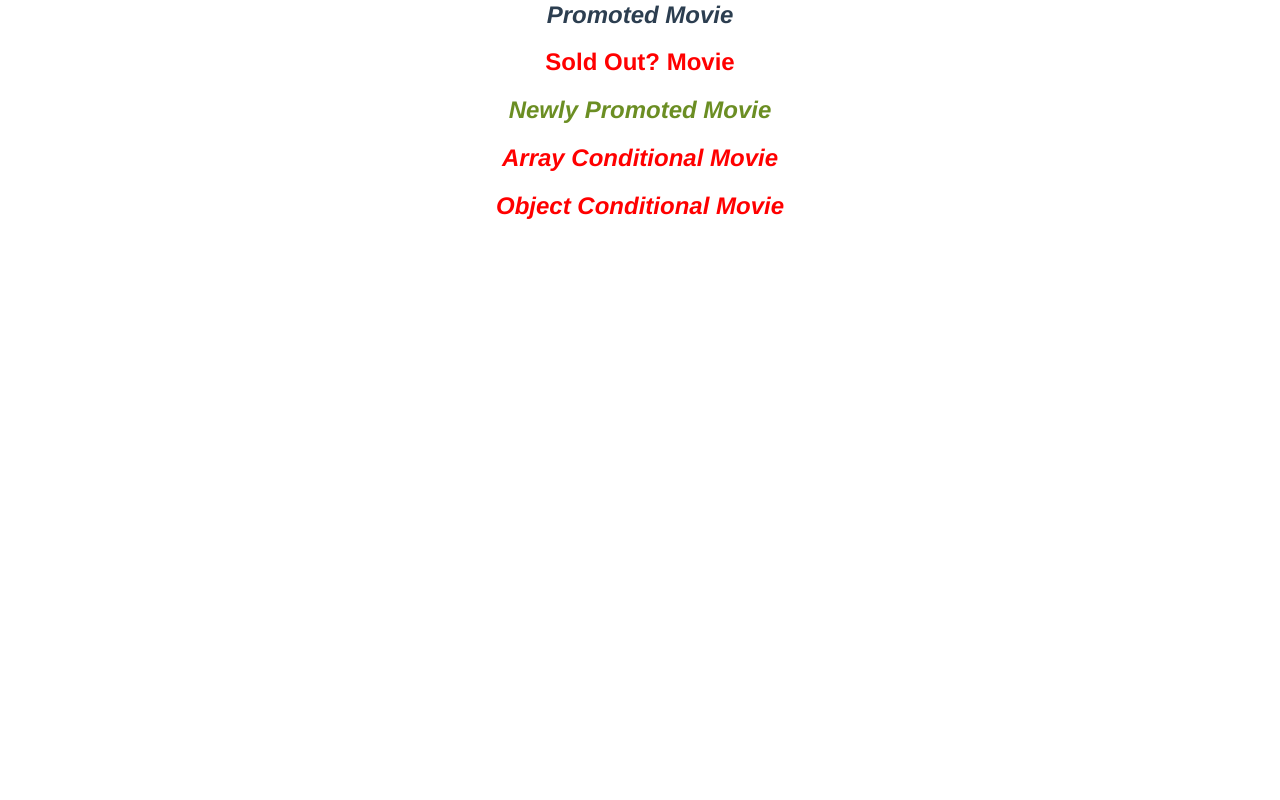
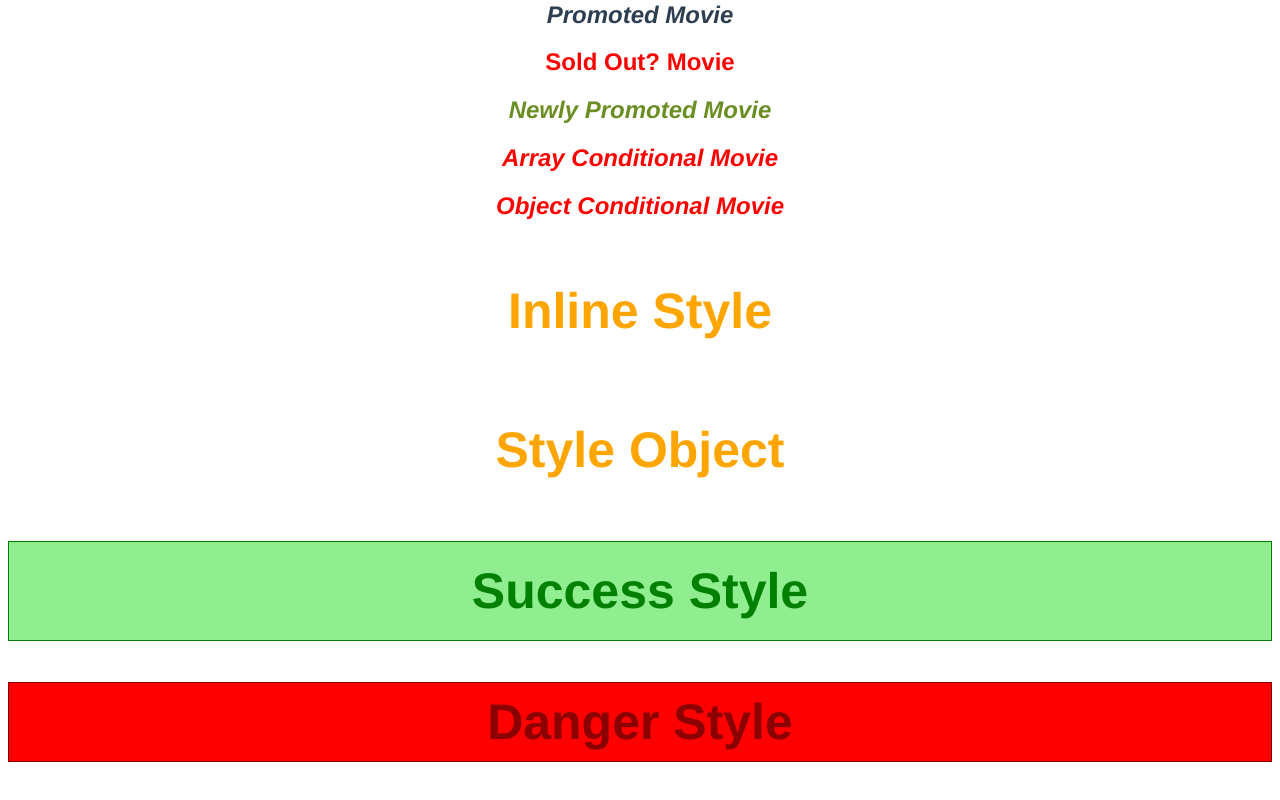
Before and after one commit to zarifpour/vue-practice, a Vue app in the folder hello-world/: page / in a window 1280 px wide. Shown: the part 318-1118 px from the top of the page. Before the commit the page ends 800 px from the top, so only its background shows below. Built offline with nearby package versions, Linux system fonts and the light colour scheme.

Commit message:
Binding styles

```diff
--- a/hello-world/src/App.vue
+++ b/hello-world/src/App.vue
@@ -21,6 +21,18 @@
   >
     Object Conditional Movie
   </h2>
+  <h2
+    v-bind:style="{
+      color: highlightColor,
+      'font-size': headerSize + 'px',
+      padding: '20px',
+    }"
+  >
+    Inline Style
+  </h2>
+  <h2 v-bind:style="headerStyleObject">Style Object</h2>
+  <h2 v-bind:style="[baseStyleObject, successStyleObject]">Success Style</h2>
+  <h2 v-bind:style="[baseStyleObject, dangerStyleObject]">Danger Style</h2>
 </template>
 
 <script>
@@ -37,6 +49,28 @@
       status: "success",
       isPromoted: true,
       isSoldout: true,
+      highlightColor: "orange",
+      headerSize: 50,
+      headerStyleObject: {
+        color: "orange",
+        fontSize: "50px",
+        padding: "20px",
+      },
+      baseStyleObject: {
+        fontSize: "50px",
+        padding: "10px",
+      },
+      successStyleObject: {
+        color: "green",
+        backgroundColor: "lightgreen",
+        border: "1px solid green",
+        padding: "20px",
+      },
+      dangerStyleObject: {
+        color: "darkred",
+        backgroundColor: "red",
+        border: "1px solid darkred",
+      },
     };
   },
 };
```
